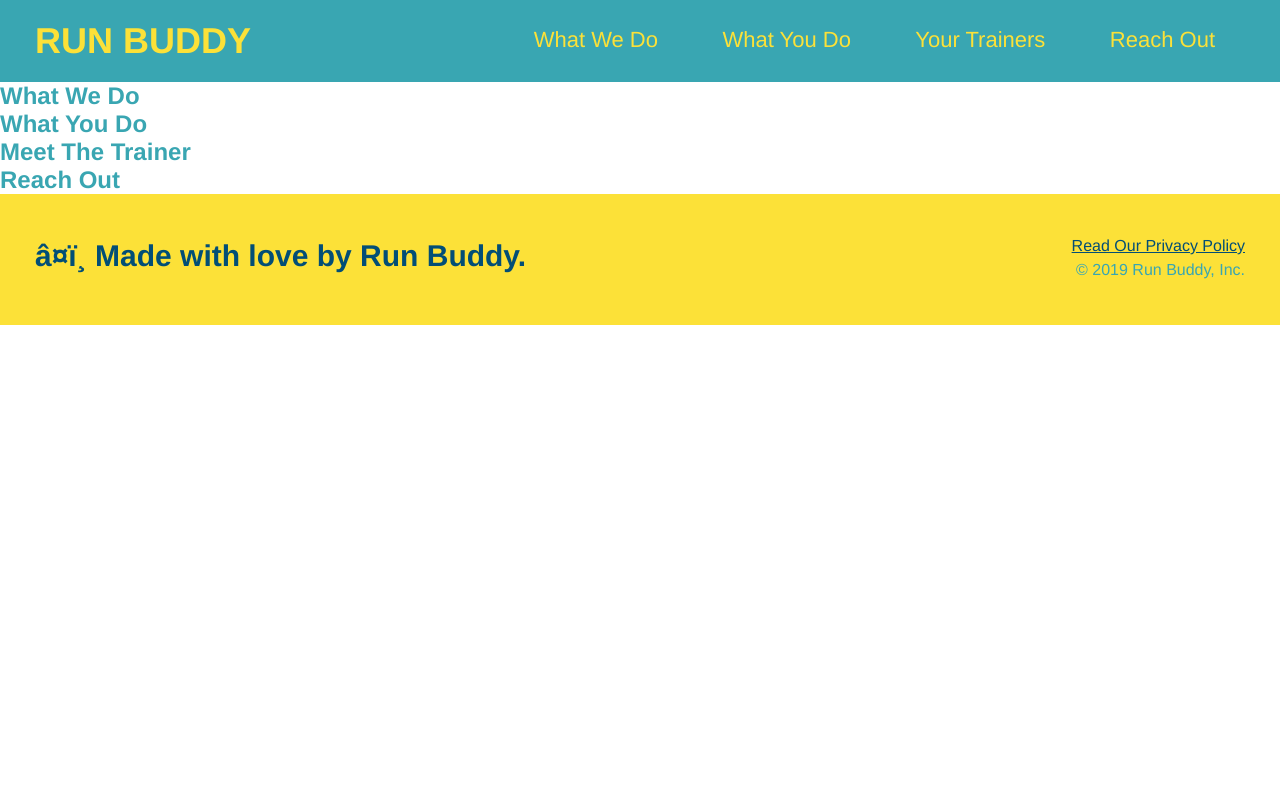
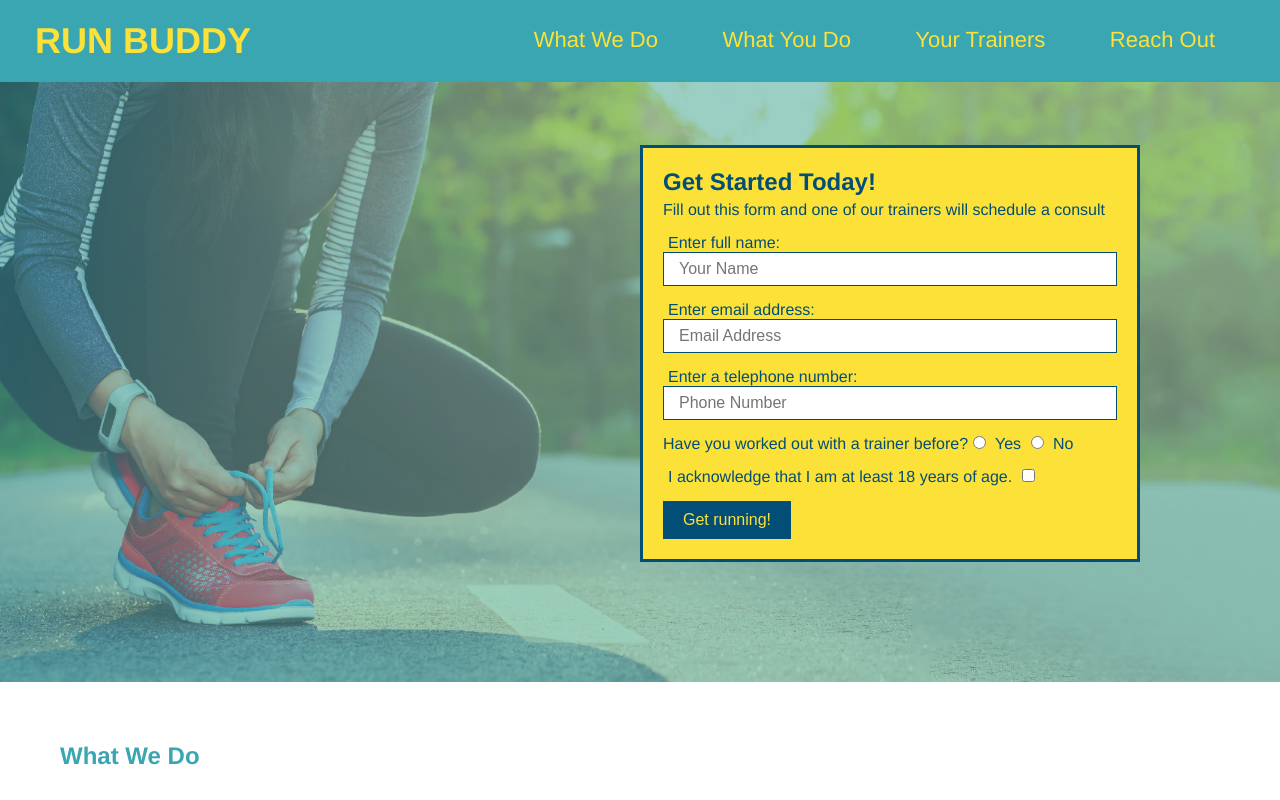
Before and after one commit to MerryC-jAmWhisk/run-buddy, a plain HTML site: page index.html in a window 1280 px wide. Shown: the top 800 px of the page. Drawn offline with Linux system fonts and the light colour scheme.

Commit message:
finished styling the hero section

```diff
--- a/assets/css/style.css
+++ b/assets/css/style.css
@@ -66,3 +66,58 @@ footer div {
 footer a {
     color: #024e76;
 }
+
+section {
+    padding: 60px;
+}
+/* Hero Style Start */
+.hero {
+    background-image: url("../images/hero-bg.jpg");
+    height: 600px;
+    background-size: cover;
+    background-position: center;
+    position: relative;
+}
+/* Hero Style End */
+
+.hero-form {
+    background-color: #fce138;
+    padding: 20px;
+    width: 500px;
+    color: #024e76;
+    border: solid 3px #024e76;
+    position: absolute;
+    bottom: 120px;
+    right: 140px;
+}
+
+.hero h3 {
+    font-size: 24px;
+    margin: 0;
+}
+
+.hero-form p {
+    margin: 5px 0 15px 0;
+}
+
+.form-input {
+    border: 1px solid #024e76;
+    display: block;
+    padding: 7px 15px;
+    font-size: 16px;
+    color: #024e76;
+    width: 100%;
+    margin-bottom: 15px;
+}
+
+.hero-form label {
+    margin: 0 5px;
+}
+
+.hero-form button {
+    color: #fce138;
+    background-color: #024e76;
+    border: none;
+    padding: 10px 20px;
+    font-size: 16px;
+}
--- a/index.html
+++ b/index.html
@@ -34,8 +34,38 @@
         </header>
 
         <!-- hero/jumbotron -->
-        <section>
+        <section class="hero">
+            <div class="hero-form">
+                <h3>Get Started Today!</h3>
+                <p>Fill out this form and one of our trainers will schedule a consult</p>
+            <!-- Add form element -->
+            <form>
+                <label for="name">Enter full name:</label>
+                <input type="text" placeholder="Your Name" name="name" id="name" class="form-input" />
+                <label for="email">Enter email address:</label>
+                <input type="email" placeholder="Email Address" name="email" id="email" class="form-input" />
+                <label for="phone">Enter a telephone number:</label>
+                <input type="tel" placeholder="Phone Number" name="phone" id="phone" class="form-input" />
+                <p>
+                    Have you worked out with a trainer before?
+                    <input type="radio" name="trainer-confirm" id="trainer-yes" />
+                    <label for="trainer-yes">Yes</label>
+                    <input type="radio" name="trainer-confirm" id="trainer-no" />
+                    <label for="trainer-no">No</label>
+                </p>
+                <p>
+                    <label for="checkbox">
+                        I acknowledge that I am at least 18 years of age.
+                    </label>
+                    <input type="checkbox" name="age-confirm" id="checkbox" />
+                </p>
+                <button type="submit">
+                    Get running!
+                </button>
+            </form>
+            </div>
         </section>
+        <!-- end hero -->
 
         <!-- "what we do" section -->
         <section>
```
Also changed, not shown: assets/images/hero-bg.jpg (added).
